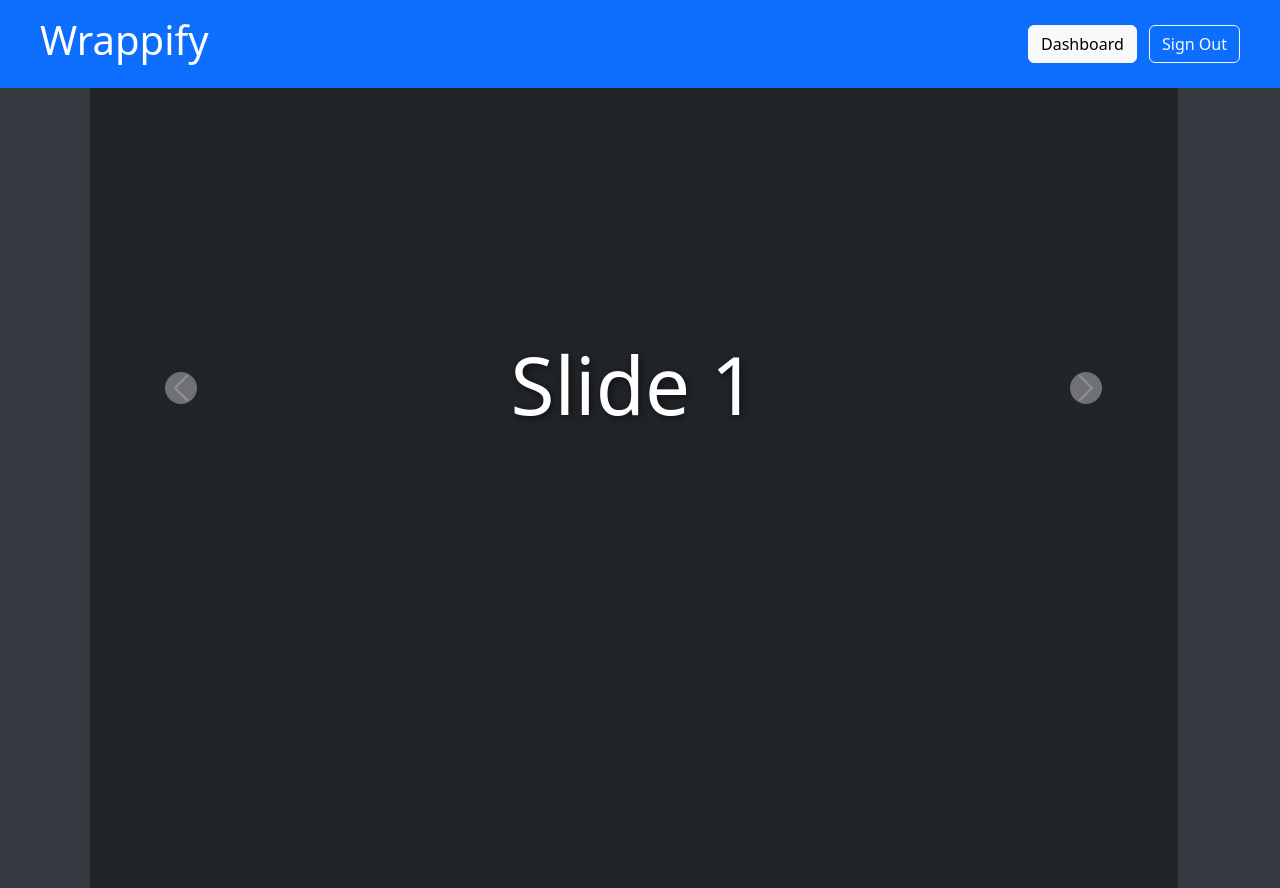
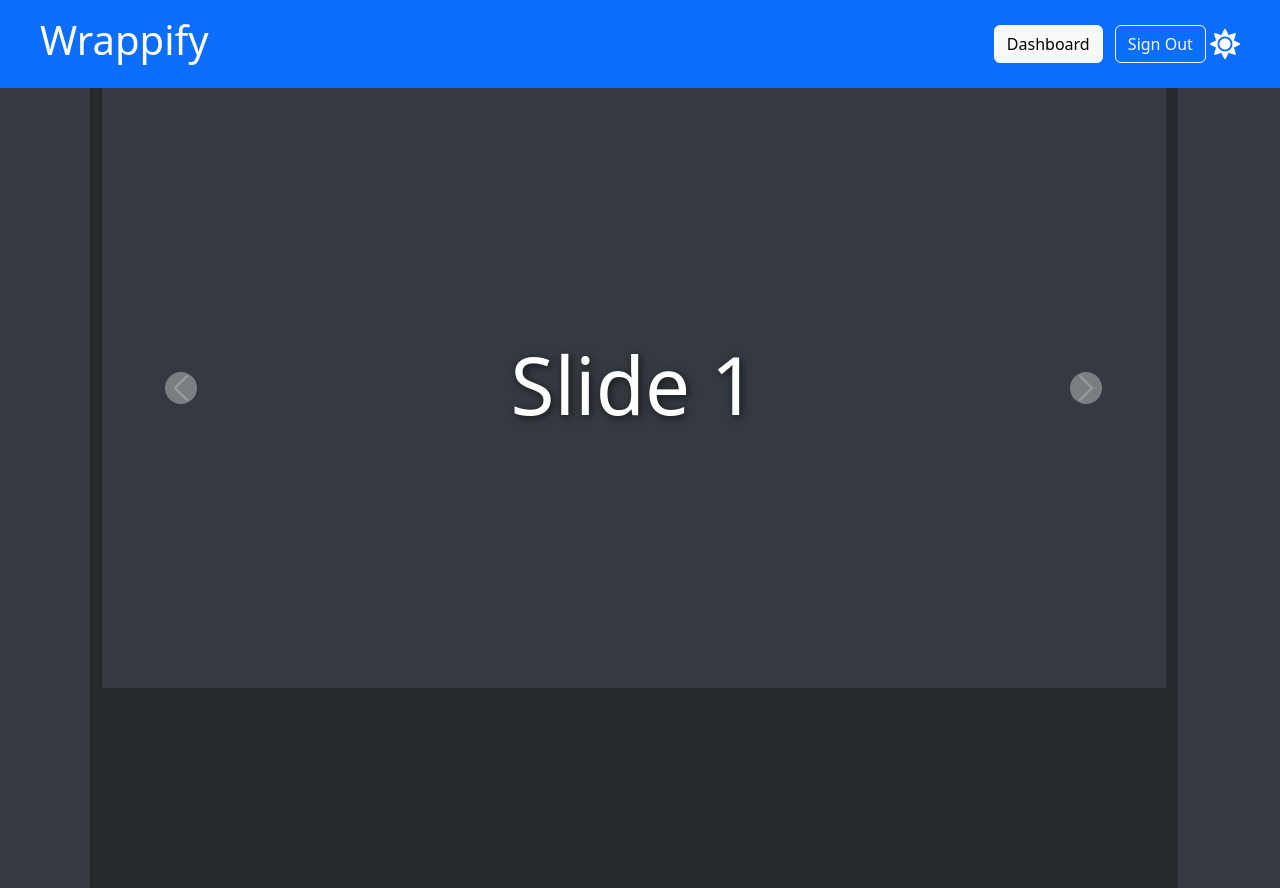
Before and after one commit to Wilsdawg1212/2340_Project_2, a Django app: page / in a window 1280 px wide. Run offline with Django 5.2, Linux system fonts and the light colour scheme.

Commit message:
I added a dark and light mode toggle

```diff
--- a/Spotify_Wrapped/templates/Spotify_Wrapped/wrapped.html
+++ b/Spotify_Wrapped/templates/Spotify_Wrapped/wrapped.html
@@ -13,35 +13,36 @@
 <body>
 
     <!-- Header Section -->
-    <header class="d-flex justify-content-between align-items-center p-3 bg-primary text-white">
+    <header class="d-flex justify-content-between align-items-center p-3 bg-primary text-white" id="navbar">
         <h1 class="ms-4">Wrappify</h1>
         <div class="me-4">
             <button class="btn btn-light me-2">Dashboard</button>
             <button class="btn btn-outline-light">Sign Out</button>
+            <img src="{% static 'images/sun.png' %}" id = "icon">
         </div>
     </header>
 
     <!-- Full page container for centering the carousel -->
-    <div class="container-fluid vh-100 bg-dark">
+    <div class="container-fluid vh-100 ">
         <!-- Carousel -->
         <div id="wrappedCarousel" class="carousel slide w-100" data-bs-ride="carousel">
             <div class="carousel-inner">
                 <!-- Slide 1 -->
-                <div class="carousel-item active">
+                <div class="carousel-item active" id="TotalSlide">
                     <div class="d-flex justify-content-center align-items-center full-slide">
-                        <h1 class="text-white display-1 shadow-text">Slide 1</h1>
+                        <h1 class="display-1 shadow-text" id="text">Slide 1</h1>
                     </div>
                 </div>
                 <!-- Slide 2 -->
                 <div class="carousel-item">
                     <div class="d-flex justify-content-center align-items-center full-slide">
-                        <h1 class="text-white display-1 shadow-text">Slide 2</h1>
+                        <h1 class="display-1 shadow-text" id="text">Slide 2</h1>
                     </div>
                 </div>
                 <!-- Slide 3 -->
                 <div class="carousel-item">
                     <div class="d-flex justify-content-center align-items-center full-slide">
-                        <h1 class="text-white display-1 shadow-text">Slide 3</h1>
+                        <h1 class="display-1 shadow-text" id="text">Slide 3</h1>
                     </div>
                 </div>
             </div>
@@ -59,5 +60,20 @@
 
     <!-- Bootstrap JS -->
     <script src="https://cdn.jsdelivr.net/npm/bootstrap@5.3.3/dist/js/bootstrap.bundle.min.js" integrity="sha384-YvpcrYf0tY3lHB60NNkmXc5s9fDVZLESaAA55NDzOxhy9GkcIdslK1eN7N6jIeHz" crossorigin="anonymous"></script>
+
+    <script>
+
+    var icon = document.getElementById("icon");
+
+    icon.onclick = function (){
+        document.body.classList.toggle("light-theme");
+        if(document.body.classList.contains("light-theme")){
+            icon.src="{% static 'images/moon.png' %}";
+        } else {
+            icon.src="{% static 'images/sun.png' %}";
+        }
+    }
+
+    </script>
 </body>
 </html>
--- a/static/css/wrappedStyles.css
+++ b/static/css/wrappedStyles.css
@@ -3,6 +3,35 @@
     margin-left: 7vw;      /* Add margin to the left */
     margin-right: 8vw;     /* Add margin to the right */
     width: 85vw;           /* Ensure the container is 90% wide to allow room for the margin */
+    background-color: var(--third-color);
+}
+
+#icon {
+    width: 30px;
+    cursor: pointer;
+}
+
+.me-4 {
+    flex: 1;
+    text-align: right;
+}
+
+.carousel-item {
+    background-color: var(--primary-color);
+}
+
+:root{
+    --primary-color: #343a40;
+    --secondary-color: #FFFFFFB2;
+    --third-color: #26292e;
+    --text-color: #FFFFFF
+}
+
+.light-theme{
+    --primary-color: #ffffff;
+    --secondary-color: #000000FF;
+    --third-color: #ece7e0;
+    --text-color: #000000
 }
 
 /* Full page container with full carousel height */
@@ -21,13 +50,52 @@
     transition: transform 0.6s ease-in-out, opacity 0.6s ease-in-out;
 }
 
+#text{
+    color:var(--text-color);
+}
+
+
 /* Adjust carousel control colors */
 .carousel-control-prev-icon, .carousel-control-next-icon {
-    background-color: rgba(255, 255, 255, 0.7);
+    background-color: var(--secondary-color);
     border-radius: 50%;
 }
 
 /* Background color for the page */
 body {
-    background-color: #343a40;
+    background-color: var(--primary-color);
 }
+
+/*Add margin to the container-fluid to create room on both sides */
+/*.container-fluid {*/
+/*    margin-left: 7vw;      !* Add margin to the left *!*/
+/*    margin-right: 8vw;     !* Add margin to the right *!*/
+/*    width: 85vw;           !* Ensure the container is 90% wide to allow room for the margin *!*/
+/*}*/
+
+/*!* Full page container with full carousel height *!*/
+/*.full-slide {*/
+/*    height: 75vh;          !* Adjust the height for larger slides *!*/
+/*    width: 100%;           !* Keep the width full within the container *!*/
+/*}*/
+
+/*!* Large text with shadow *!*/
+/*.shadow-text {*/
+/*    text-shadow: 2px 2px 8px rgba(0, 0, 0, 0.6);*/
+/*}*/
+
+/*!* Smooth transition between slides *!*/
+/*.carousel-item {*/
+/*    transition: transform 0.6s ease-in-out, opacity 0.6s ease-in-out;*/
+/*}*/
+
+/*!* Adjust carousel control colors *!*/
+/*.carousel-control-prev-icon, .carousel-control-next-icon {*/
+/*    background-color: rgba(255, 255, 255, 0.7);*/
+/*    border-radius: 50%;*/
+/*}*/
+
+/*!* Background color for the page *!*/
+/*body {*/
+/*    background-color: #343a40;*/
+/*}*/
```
